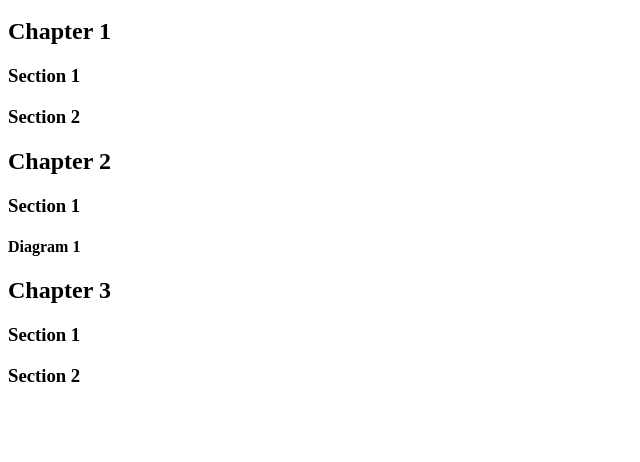
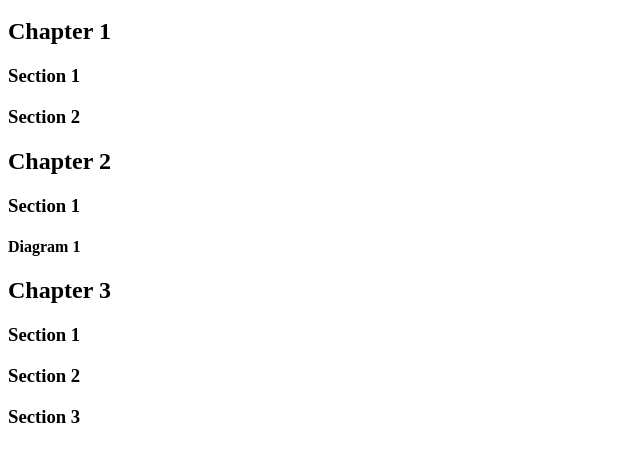
Before and after one commit to mtsonkova/Udemy-The-Complete-JavaScript-Course-2024-From-Zero-to-Expert, a plain HTML site: page Course Tasks/2.1 Heading Element/index.html in a window 1280 px wide. Shown: the part 48-510 px from the top of the page, without its empty margins (0-640 px from the left). Drawn offline with Linux system fonts and the light colour scheme.

Commit message:
in progress

```diff
--- a/Course Tasks/2.1 Heading Element/index.html
+++ b/Course Tasks/2.1 Heading Element/index.html
@@ -8,3 +8,4 @@
   <h2>Chapter 3</h2>
     <h3>Section 1</h3>
     <h3>Section 2</h3>
+    <h3>Section 3</h3>
```
